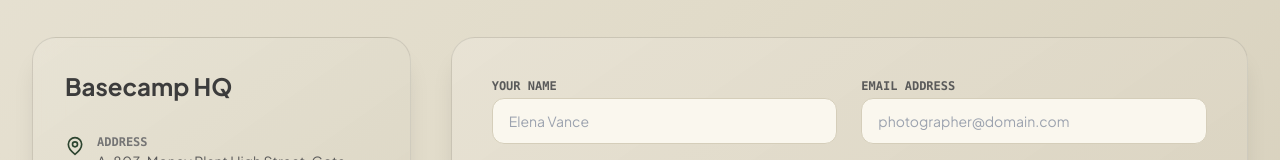
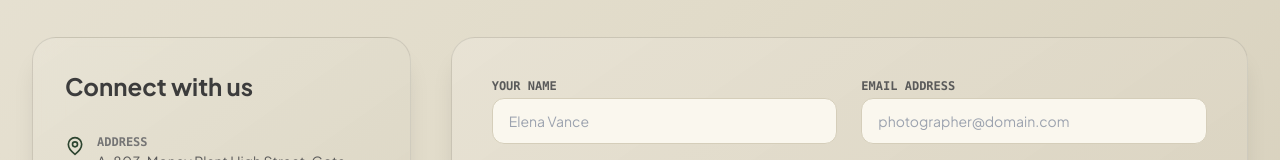
Before and after one commit to jinit-00/tour, a React (Vite) app in the folder client/: page /contact in a window 1280 px wide. Shown: the part 427-587 px from the top of the page. Built offline with nearby package versions, Linux system fonts and the light colour scheme; no server answers.

Commit message:
Update Contact section heading to Connect with us

```diff
--- a/client/src/pages/Contact.jsx
+++ b/client/src/pages/Contact.jsx
@@ -25,7 +25,7 @@ export default function Contact() {
 
         {/* Contact Info */}
         <div className="lg:col-span-1 glass-panel p-8 rounded-3xl border border-sand-700 space-y-8 shadow-xl">
-          <h3 className="text-2xl font-bold text-charcoal-900">Basecamp HQ</h3>
+          <h3 className="text-2xl font-bold text-charcoal-900">Connect with us</h3>
 
           <ul className="space-y-6 text-sm text-charcoal-700">
             <li className="flex items-start gap-3">
```
